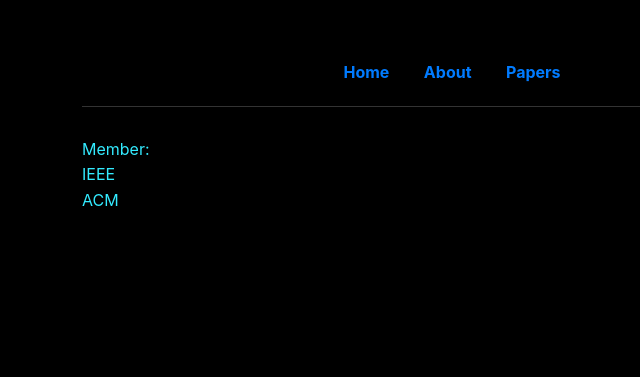
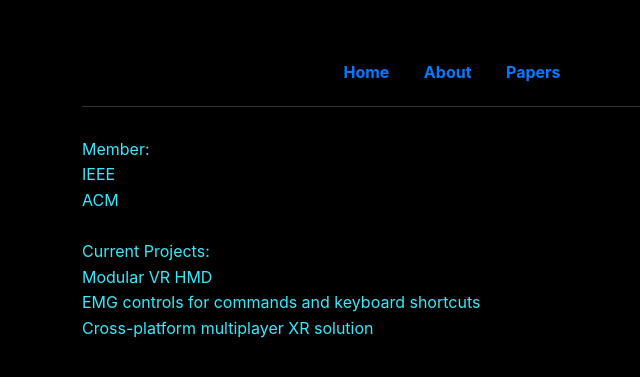
Before and after one commit to tenorvis/portfolio, a Jekyll site: the page built from about.md, in a window 1280 px wide. Shown: the top 377 px of the page, without its empty margins (188-828 px from the left). Built offline with Jekyll 4.4.1, drawn with Linux system fonts in a browser that asks for light colours.

Commit message:
Added current projects to About page

```diff
--- a/about.md
+++ b/about.md
@@ -8,8 +8,16 @@ permalink: /about/
 
 Member:
 <br>
-IEEE
+  IEEE
 <br>
-ACM
-
+  ACM
+<br>
+<br>
+  Current Projects:
+<br>
+  Modular VR HMD
+<br>
+  EMG controls for commands and keyboard shortcuts
+<br>
+  Cross-platform multiplayer XR solution
 </div>
```
